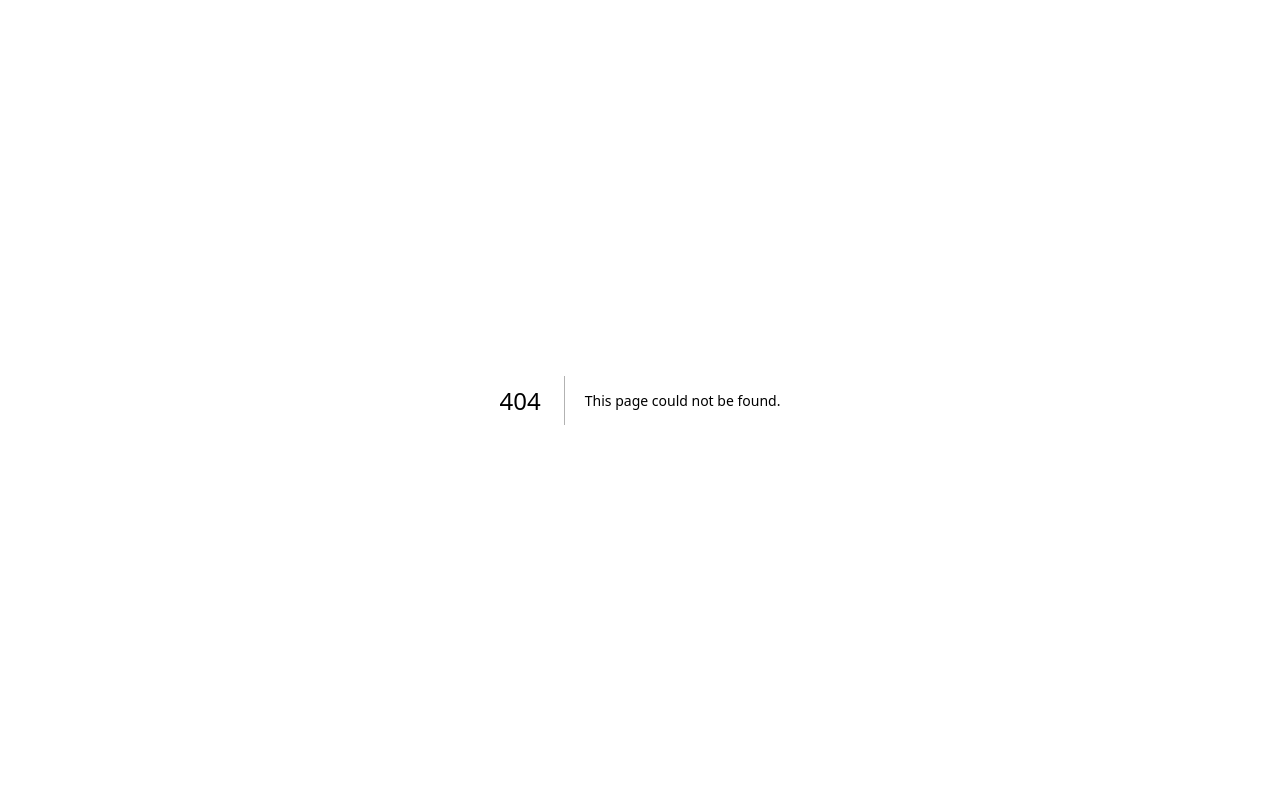
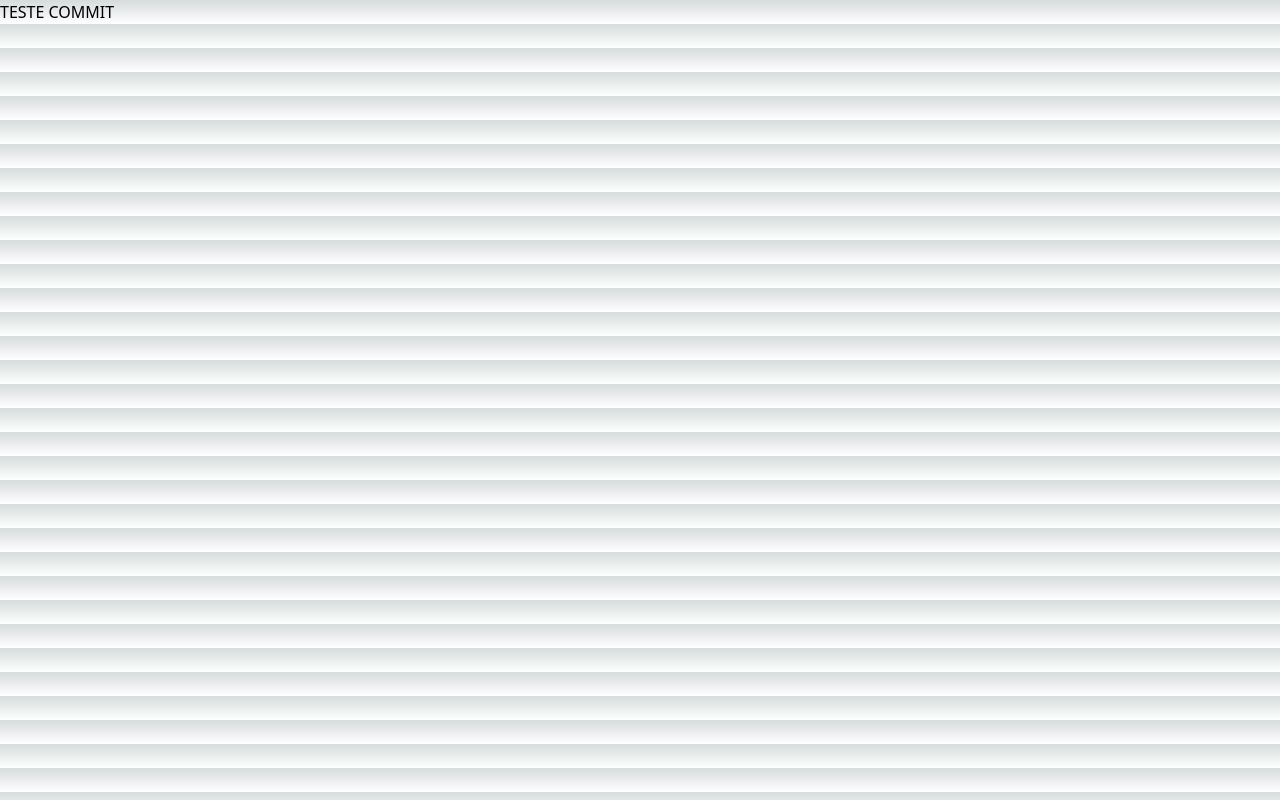
Before and after one commit to ThiagoPost/trabalhoProgWeb, a Next.js app in the folder trabalhofinal/: page /teste/teste in a window 1280 px wide. Before the commit this address had no page. Built offline with nearby package versions, Linux system fonts and the light colour scheme.

Commit message:
teste_Everton_commit

```diff
--- /dev/null
+++ b/trabalhofinal/src/pages/teste/teste.jsx
@@ -0,0 +1,3 @@
+export default function Teste () {
+    return <h1>TESTE COMMIT</h1>
+}
```
